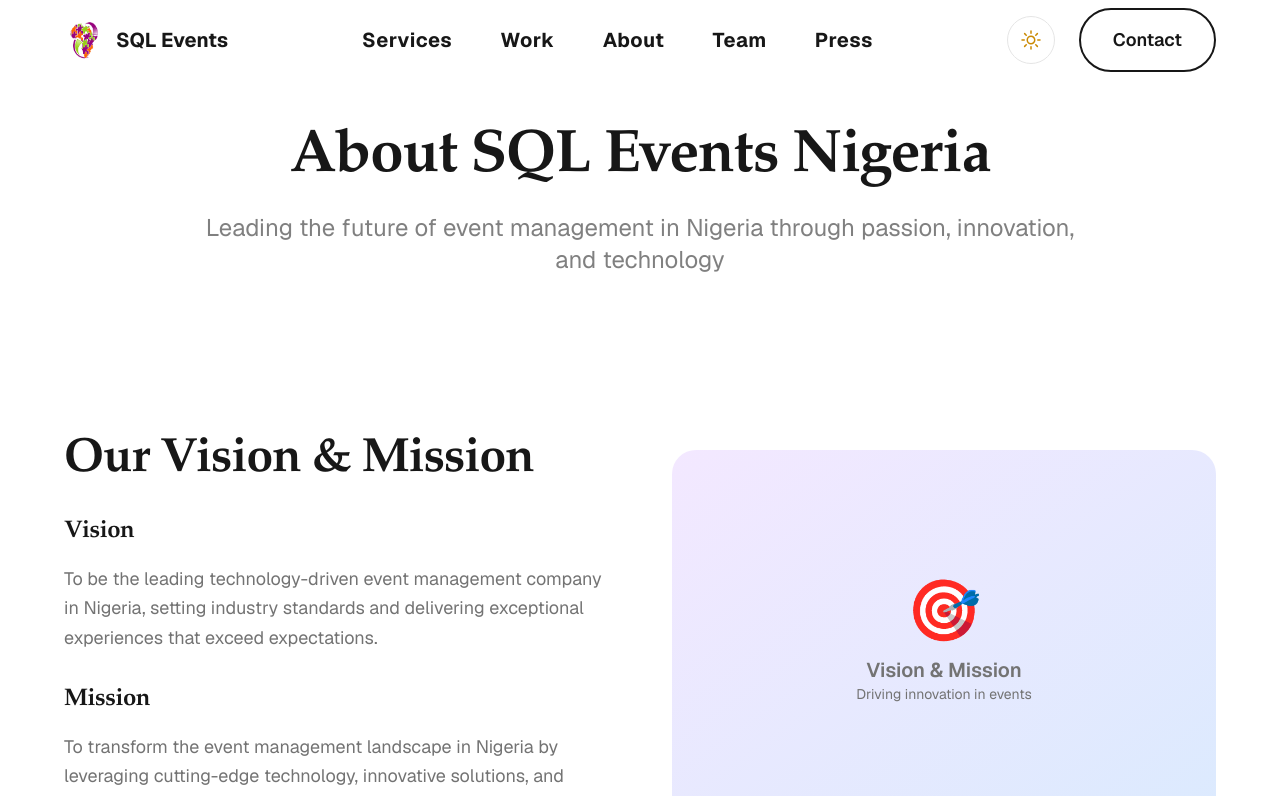
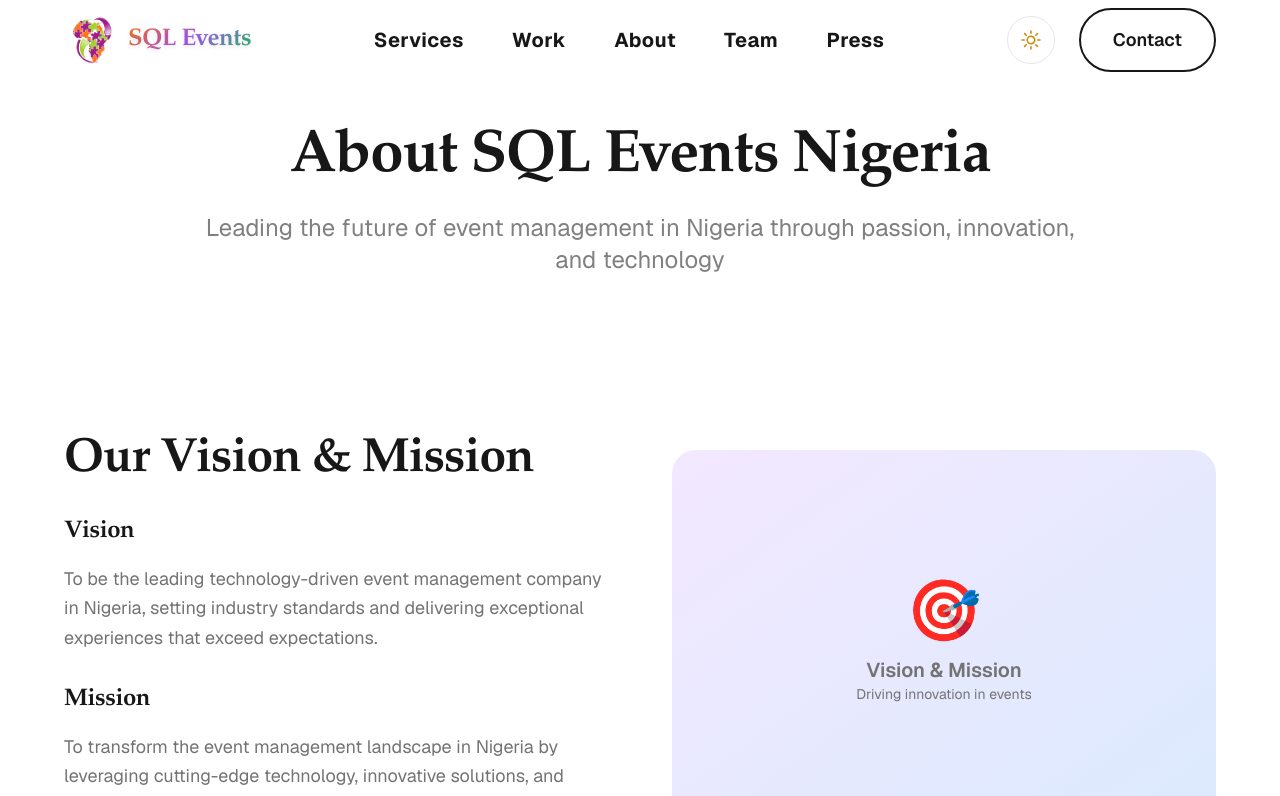
Before and after one commit to kolexstrings/sql-events, a Next.js app: page /about in a window 1280 px wide. Shown: the top 796 px of the page. Built offline with nearby package versions, Linux system fonts and the light colour scheme.

Commit message:
feat: gradient logo

```diff
--- a/src/app/components/CaseStudies.tsx
+++ b/src/app/components/CaseStudies.tsx
@@ -9,9 +9,10 @@ export default function CaseStudies() {
 
   const { sliderRef, instanceRef, next, prev, goToSlide, totalSlides } =
     useKeenSlider({
-      slidesPerView: 1.2,
+      slidesPerView: 1.5,
       spacing: 32,
       loop: true,
+      centered: true,
     });
 
   useEffect(() => {
@@ -120,7 +121,7 @@ export default function CaseStudies() {
             {projects.map((project, index) => (
               <div key={index} className="keen-slider__slide">
                 <motion.div
-                  className={`case-study-card bg-gradient-to-br ${project.gradient} h-96 rounded-3xl p-12 flex flex-col justify-between group cursor-pointer relative overflow-hidden`}
+                  className={`case-study-card bg-gradient-to-br ${project.gradient} h-[600px] rounded-lg p-12 flex flex-col justify-between group cursor-pointer relative overflow-hidden`}
                   initial={{ opacity: 0, scale: 0.9 }}
                   whileInView={{ opacity: 1, scale: 1 }}
                   transition={{ duration: 0.6, delay: index * 0.1 }}
--- a/src/app/components/Navigation.tsx
+++ b/src/app/components/Navigation.tsx
@@ -30,18 +30,28 @@ export default function Navigation() {
         <div className="flex items-center justify-between h-20">
           {/* Left Side - Logo */}
           <div className="flex items-center">
-            <Link href="/" className="flex items-center space-x-3">
-              <Image
-                src="/logo.png"
-                alt="SQL Events Logo"
-                width={40}
-                height={40}
-                className="w-10 h-10"
-              />
-              <span className="text-xl font-bold text-foreground">
+            <a className="flex items-center" href="/">
+              <div className="w-14 h-14 mr-2 transition-all duration-300 opacity-90">
+                <img
+                  alt="SQL Events Nigeria Logo"
+                  loading="lazy"
+                  width="56"
+                  height="56"
+                  decoding="async"
+                  data-nimg="1"
+                  className="w-full h-full object-contain"
+                  style={{ color: "transparent" }}
+                  src="/logo.png"
+                />
+              </div>
+              <span
+                className={`text-2xl font-bold transition-all duration-300 font-display logo-text ${
+                  isScrolled ? "brand-gradient-text" : "brand-gradient-text"
+                }`}
+              >
                 SQL Events
               </span>
-            </Link>
+            </a>
           </div>
 
           {/* Centralized Navigation Menu */}
--- a/src/app/components/WhatWeDo.tsx
+++ b/src/app/components/WhatWeDo.tsx
@@ -175,11 +175,11 @@ export default function WhatWeDo() {
           viewport={{ once: true }}
         >
           <div className="flex items-center mb-12">
-            <div className="text-2xl text-primary font-bold mr-4">{"{"}</div>
+            <div className="text-2xl text-accent font-bold mr-4">{"{"}</div>
             <h2 className="text-lg font-medium text-muted-foreground">
               What We Do
             </h2>
-            <div className="text-2xl text-primary font-bold ml-4">{"}"}</div>
+            <div className="text-2xl text-accent font-bold ml-4">{"}"}</div>
           </div>
         </motion.div>
 
@@ -210,14 +210,20 @@ export default function WhatWeDo() {
                   >
                     {service.title}
                   </h3>
-                <p className="text-2xl md:text-3xl lg:text-4xl font-bold text-foreground/80 leading-relaxed mb-8 max-w-3xl">
+                  <p className="text-2xl md:text-3xl lg:text-4xl font-bold text-foreground leading-relaxed mb-8 max-w-3xl">
                     {service.description}
                   </p>
                   <button className="px-8 py-4 border border-border hover:border-primary/40 rounded-full text-foreground hover:bg-primary hover:text-primary-foreground transition-all duration-300 font-medium text-lg">
-                  Explore
+                    Learn more
                   </button>
                 </div>
               </motion.div>
+
+              {/* Horizontal separator line - don't show after the last item */}
+              {index < services.length - 1 && (
+                <div className="border-t border-border/30 my-8"></div>
+              )}
+            </div>
           ))}
         </div>
       </div>
--- a/src/app/lib/useKeenSlider.ts
+++ b/src/app/lib/useKeenSlider.ts
@@ -7,6 +7,7 @@ export interface UseKeenSliderOptions {
   loop?: boolean;
   autoplay?: boolean;
   autoplayInterval?: number;
+  centered?: boolean;
 }
 
 export const useKeenSlider = (options: UseKeenSliderOptions = {}) => {
@@ -26,6 +27,7 @@ export const useKeenSlider = (options: UseKeenSliderOptions = {}) => {
       slides: {
         perView: slidesPerView,
         spacing,
+        origin: options.centered ? "center" : "auto",
       },
       created() {
         if (autoplay) {
```
Lines whose indentation alone changed are shown as unchanged.
